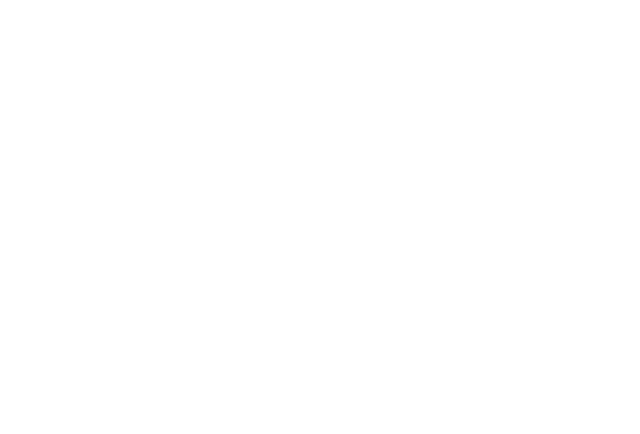
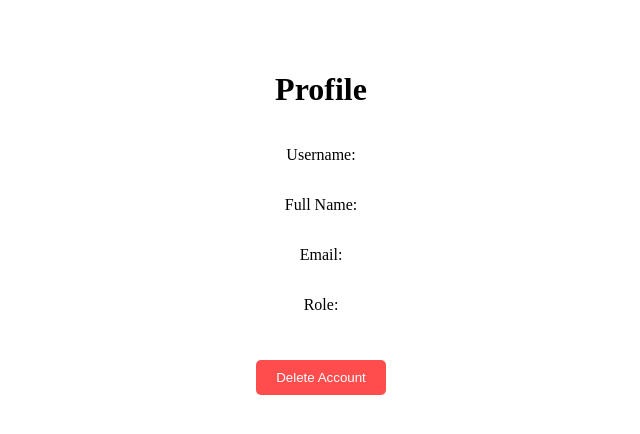
Before and after one commit to Pabasaraa/HerbalHeal, a React (Create React App) app in the folder frontend/: page /profile in a window 1280 px wide. Before the commit this address had no page. Shown: the top 434 px of the page, without its empty margins (319-959 px from the left). Built offline with nearby package versions, Linux system fonts and the light colour scheme.

Commit message:
Create user profile and added necessary authentications, validations and navigations

```diff
--- a/frontend/src/App.js
+++ b/frontend/src/App.js
@@ -2,16 +2,18 @@
 
 import Login from "./components/user/user.login";
 import Register from "./components/user/user.register";
+import Profile from "./components/user/user.profile";
 
 function App() {
   return (
     <Router>
-      <div className="App"></div>
-
-      <Routes>
-        <Route path="/login" element={<Login />} />
-        <Route path="/register" element={<Register />} />
-      </Routes>
+      <div className="App">
+        <Routes>
+          <Route path="/login" element={<Login />} />
+          <Route path="/register" element={<Register />} />
+          <Route path="/profile" element={<Profile />} />
+        </Routes>
+      </div>
     </Router>
   );
 }
--- /dev/null
+++ b/frontend/src/components/user/styles/profile.module.css
@@ -0,0 +1,57 @@
+.container {
+    display: flex;
+    flex-direction: column;
+    align-items: center;
+    margin-top: 50px;
+  }
+
+  .details {
+    display: flex;
+    flex-direction: column;
+    align-items: center;
+    margin-bottom: 30px;
+  }
+
+  .deleteButton {
+    background-color: #ff4d4d;
+    color: white;
+    border: none;
+    border-radius: 5px;
+    padding: 10px 20px;
+    cursor: pointer;
+    transition: all 0.3s ease-in-out;
+  }
+
+  .deleteButton:hover {
+    background-color: #e60000;
+  }
+
+  .deleteConfirmation {
+    background-color: white;
+    border: 1px solid #ccc;
+    border-radius: 5px;
+    padding: 20px;
+    margin-top: 30px;
+    text-align: center;
+  }
+
+  .deleteButtons {
+    display: flex;
+    justify-content: center;
+    margin-top: 20px;
+  }
+
+  .deleteButtons button {
+    background-color: #ff4d4d;
+    color: white;
+    border: none;
+    border-radius: 5px;
+    padding: 10px 20px;
+    cursor: pointer;
+    transition: all 0.3s ease-in-out;
+    margin-right: 10px;
+  }
+
+  .deleteButtons button:hover {
+    background-color: #e60000;
+  }
--- a/frontend/src/components/user/user.login.js
+++ b/frontend/src/components/user/user.login.js
@@ -1,15 +1,39 @@
-import React, { useState } from "react";
+import React, { useState, useEffect } from "react";
+import { useNavigate } from "react-router-dom";
 import axios from "axios";
-import { useDispatch } from "react-redux";
 import styles from "./styles/login.module.css";
 
-import { login } from "../../redux/slices/user.slice";
-
 const Login = () => {
-  const dispatch = useDispatch();
-
   const [username, setUsername] = useState("");
   const [password, setPassword] = useState("");
+
+  const validateToken = () => {
+    if (!localStorage.getItem("token")) return;
+
+    axios
+      .post(
+        "http://localhost:8000/users/validatetoken",
+        {},
+        {
+          headers: {
+            "x-access-token": localStorage.getItem("token"),
+          },
+        }
+      )
+      .then((response) => {
+        console.log(response.data);
+        navigate("/profile");
+      })
+      .catch((error) => {
+        console.log(error);
+      });
+  };
+
+  useEffect(() => {
+    validateToken(); // eslint-disable-next-line
+  }, []);
+
+  const navigate = useNavigate();
 
   const handleUsernameChange = (event) => {
     setUsername(event.target.value);
@@ -30,13 +54,9 @@
       .post("http://localhost:8000/users/login", user)
       .then((response) => {
         alert("Login successful!");
-        dispatch(
-          login({
-            token: response.data.data.token,
-            username: response.data.data.username,
-            role: response.data.data.role,
-          })
-        );
+
+        localStorage.setItem("token", response.data.data.token);
+        navigate("/profile");
       })
       .catch((error) => {
         alert("Login failed, " + error.response.data.message);
--- /dev/null
+++ b/frontend/src/components/user/user.profile.js
@@ -0,0 +1,96 @@
+import React, { useState, useEffect } from "react";
+import { useNavigate } from "react-router-dom";
+import styles from "./styles/profile.module.css";
+import axios from "axios";
+
+const Profile = () => {
+  const [user, setUser] = useState({});
+  const [showDeleteConfirmation, setShowDeleteConfirmation] = useState(false);
+
+  const navigate = useNavigate();
+
+  function ValidateToken(callback) {
+    if (!localStorage.getItem("token")) {
+      return false;
+    }
+
+    //send axios request to server to validate token with custom header
+    axios
+      .post(
+        "http://localhost:8000/users/validatetoken",
+        {},
+        {
+          headers: {
+            "x-access-token": localStorage.getItem("token"),
+          },
+        }
+      )
+      .then((res) => {
+        console.log(res.data.data._id);
+        callback(res.data.data._id);
+      })
+      .catch((err) => {
+        console.log(err);
+      });
+  }
+
+  const getUser = async (_id) => {
+    const user = await axios.get(`http://localhost:8000/users/${_id}`);
+
+    setUser(user.data);
+  };
+
+  useEffect(() => {
+    console.log("validating token");
+    ValidateToken(getUser);
+  }, []);
+
+  const deleteUser = () => {
+    axios
+      .delete("http://localhost:8000/users/delete", {
+        headers: {
+          "x-access-token": localStorage.getItem("token"),
+        },
+      })
+      .then(() => {
+        alert("Account deleted successfully!");
+        navigate("/login");
+      })
+      .catch((err) => {
+        alert("Account deletion failed, " + err.response.data.message);
+      });
+  };
+
+  const toggleDeleteConfirmation = () => {
+    setShowDeleteConfirmation(!showDeleteConfirmation);
+  };
+
+  return (
+    <div className={styles.container}>
+      <h1>Profile</h1>
+      <div className={styles.details}>
+        <p>Username: {user.username}</p>
+        <p>Full Name: {user.name}</p>
+        <p>Email: {user.email}</p>
+        <p>Role: {user.role}</p>
+      </div>
+      <button
+        className={styles.deleteButton}
+        onClick={toggleDeleteConfirmation}
+      >
+        Delete Account
+      </button>
+      {showDeleteConfirmation && (
+        <div className={styles.deleteConfirmation}>
+          <p>Are you sure you want to delete your account?</p>
+          <div className={styles.deleteButtons}>
+            <button onClick={deleteUser}>Proceed</button>
+            <button onClick={toggleDeleteConfirmation}>Cancel</button>
+          </div>
+        </div>
+      )}
+    </div>
+  );
+};
+
+export default Profile;
--- a/frontend/src/components/user/user.register.js
+++ b/frontend/src/components/user/user.register.js
@@ -1,5 +1,6 @@
 import React, { useState } from "react";
 import axios from "axios";
+import { useNavigate } from "react-router-dom";
 import styles from "./styles/register.module.css";
 
 const Register = () => {
@@ -11,6 +12,8 @@
     password: "",
     repeatPassword: "",
   });
+
+  const navigate = useNavigate();
 
   const handleInputChange = (event) => {
     const { name, value } = event.target;
@@ -25,6 +28,7 @@
       .post("http://localhost:8000/users/register", formData)
       .then(() => {
         alert("Registration successful!");
+        navigate("/login");
       })
       .catch((err) => {
         alert("Registration failed, " + err.response.data.message);
```
Also changed, not shown: 2 other files (tests, documents, lock files or other folders).
